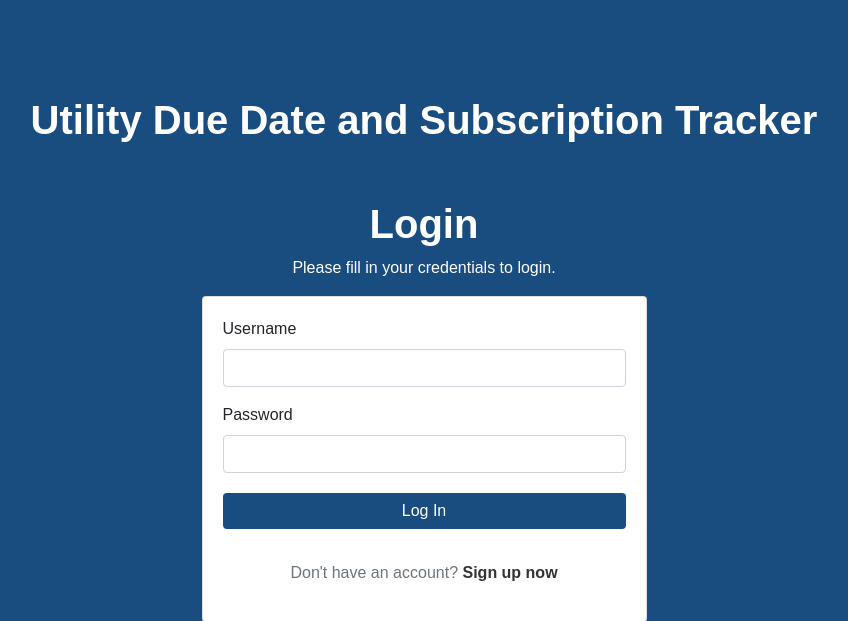
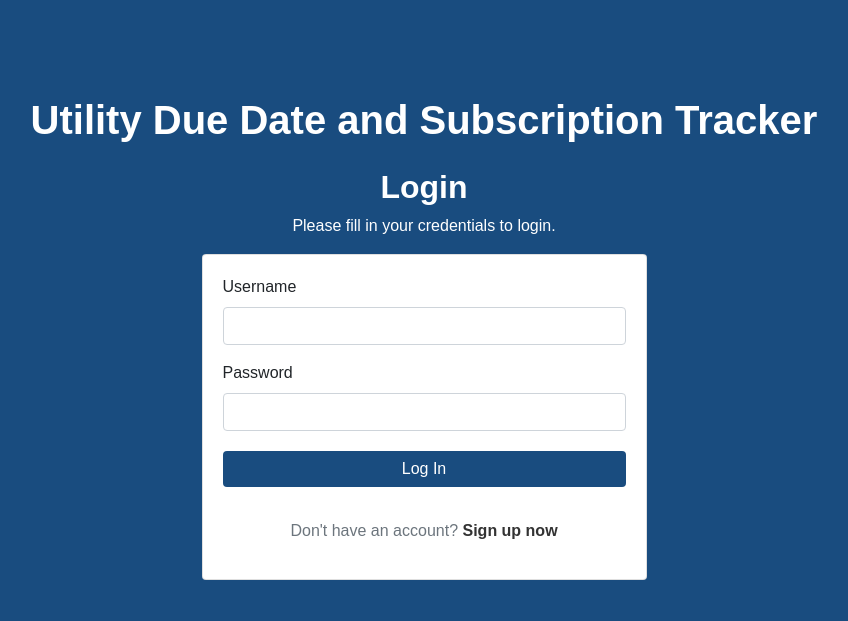
Before and after one commit to asocastro/PROJECT-SDF-UDDST, a PHP site: page /login.php in a window 1280 px wide. Shown: the top 621 px of the page, without its empty margins (216-1064 px from the left). Run offline with PHP 8.4, Linux system fonts and the light colour scheme; some web fonts are replaced.

Commit message:
Updated login.php

```diff
--- a/NEW/login.php
+++ b/NEW/login.php
@@ -150,7 +150,7 @@ if ($_SERVER["REQUEST_METHOD"] == "POST") {
 <body>
 <div class="pt-5">
   <h1 class="text-center">Utility Due Date and Subscription Tracker</h1>
-  <h1 class="text-center">Login</h1>
+  <h2 class="text-center">Login</h2>
   <p class="text-center">Please fill in your credentials to login.</p>
     <div class="container">
     <div class="row">
```
